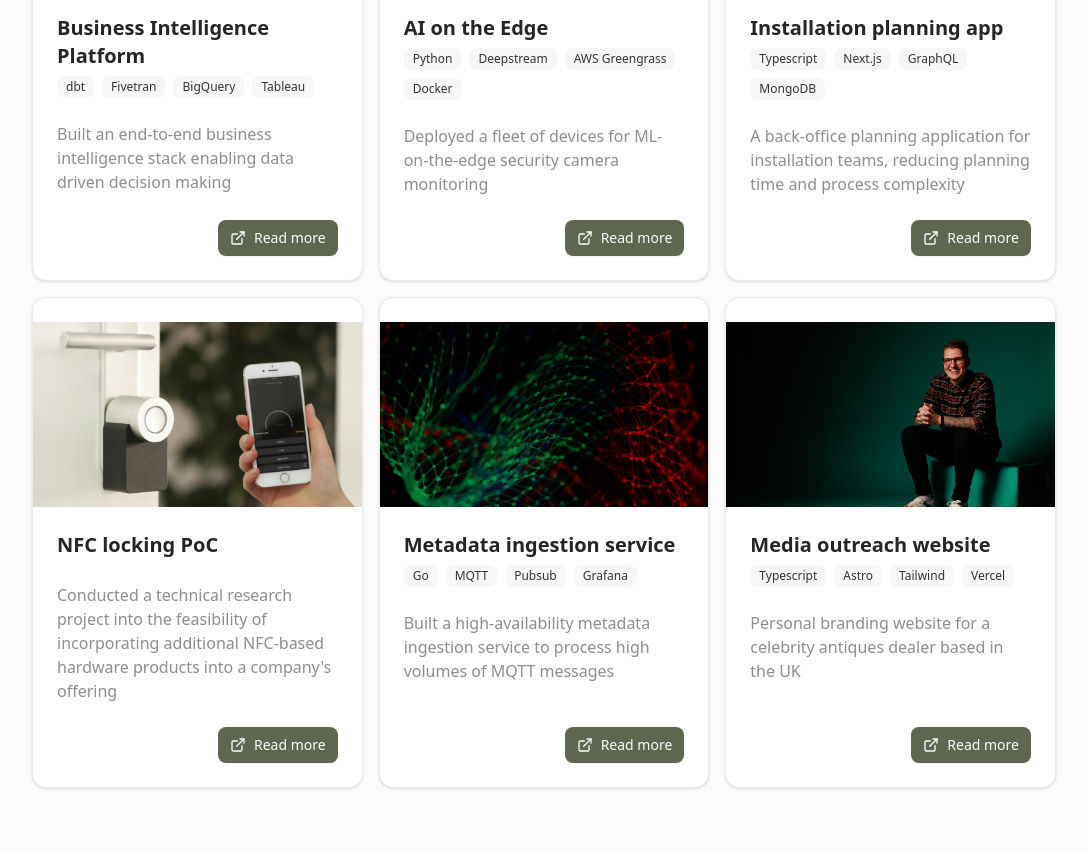
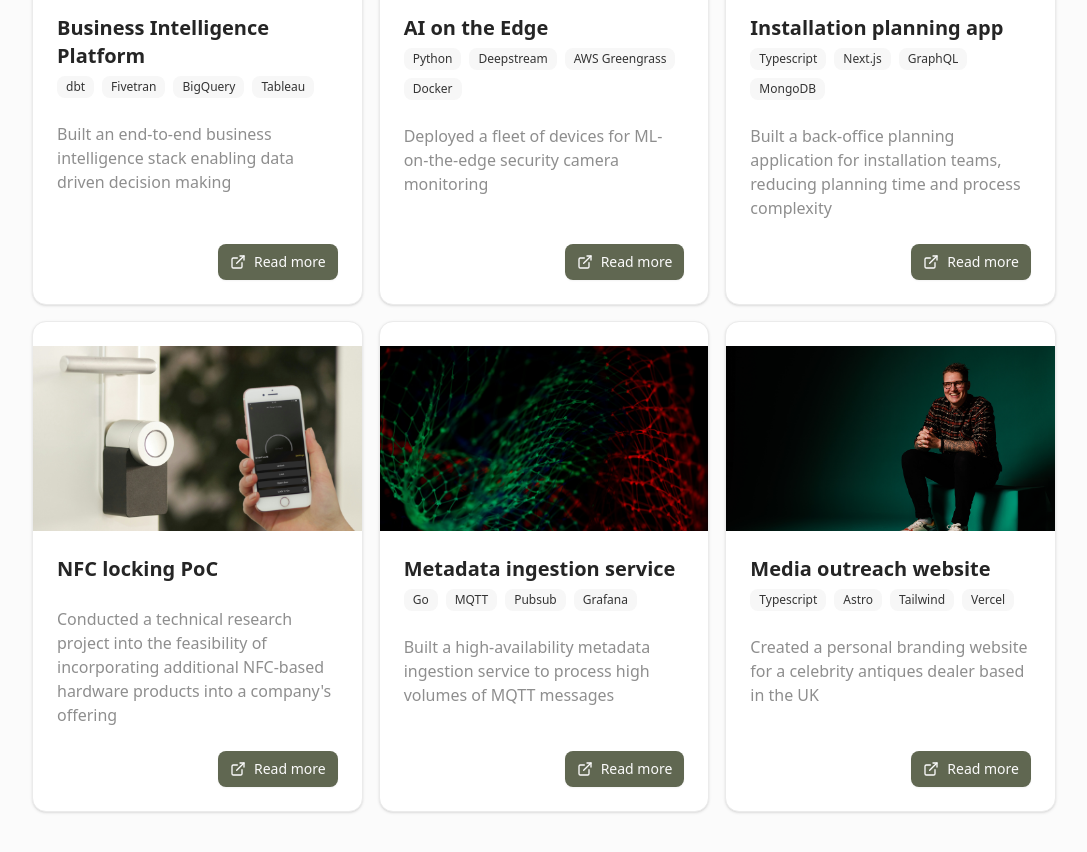
Before and after one commit to haydnjm/haydnjm-freelance-website, a Next.js app: page / in a window 1280 px wide. Shown: the part 1660-2512 px from the top of the page, without its empty margins (96-1183 px from the left). Built offline with nearby package versions, Linux system fonts and the light colour scheme; no server answers.

Commit message:
copy changes

```diff
--- a/src/app/page.tsx
+++ b/src/app/page.tsx
@@ -118,7 +118,7 @@ export default function Home() {
             />
             <ProjectCard
               title="Installation planning app"
-              description="A back-office planning application for installation teams, reducing planning time and process complexity"
+              description="Built a back-office planning application for installation teams, reducing planning time and process complexity"
               tags={["Typescript", "Next.js", "GraphQL", "MongoDB"]}
               image={solarPanels}
               link="/case-studies/planning-environment"
@@ -139,7 +139,7 @@ export default function Home() {
             />
             <ProjectCard
               title="Media outreach website"
-              description="Personal branding website for a celebrity antiques dealer based in the UK"
+              description="Created a personal branding website for a celebrity antiques dealer based in the UK"
               tags={["Typescript", "Astro", "Tailwind", "Vercel"]}
               image={james}
               link="/case-studies/james-broad-media"
```
